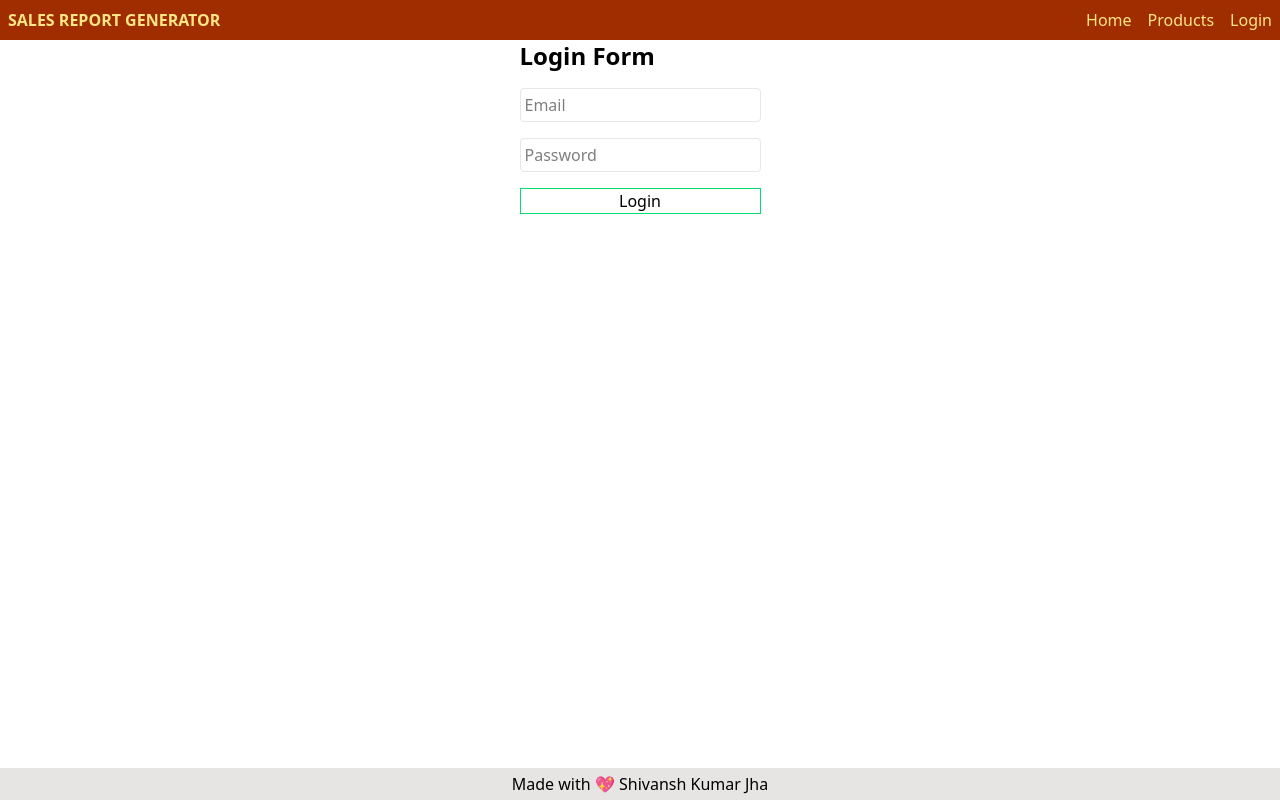
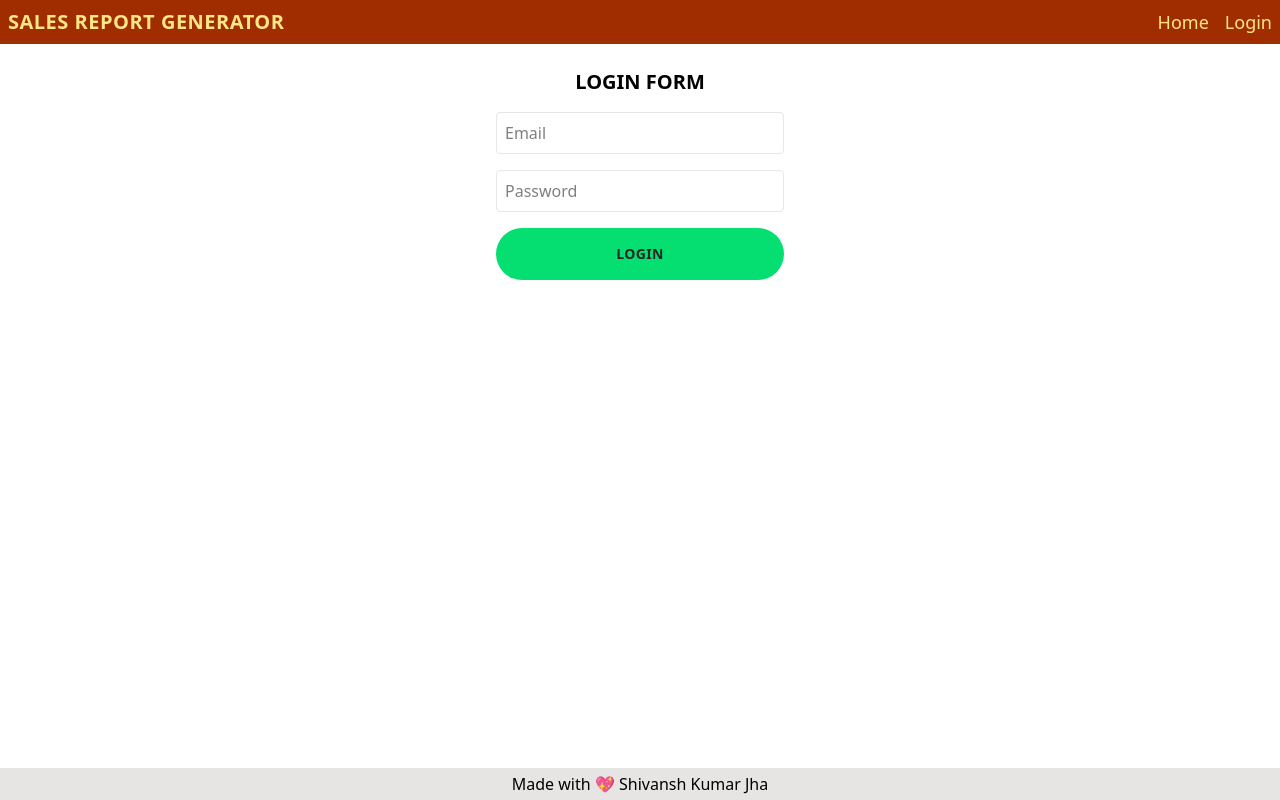
Before and after one commit to ShivanshKumarJha/SaleSmart, a React (Vite) app in the folder frontend/: page /login in a window 1280 px wide. Built offline with nearby package versions, Linux system fonts and the light colour scheme.

Commit message:
Added the Link Button, and designed the Header

```diff
--- /dev/null
+++ b/frontend/src/components/Header.jsx
@@ -0,0 +1,25 @@
+import React from 'react';
+import {useAuth} from "../hooks/useAuth.jsx";
+import LinkButton from "./LinkButton.jsx";
+import {Link} from "react-router-dom";
+
+const Header = () => {
+    const {isAuthenticated} = useAuth();
+    const toNav = isAuthenticated ? 'Logout' : 'Login';
+    const toNavigate = isAuthenticated ? '/logout' : '/login';
+
+    return (
+        <header className='flex items-center justify-between bg-orange-800 text-amber-200 p-2 '>
+            <h1 className='text-xl text-black-800 font-bold uppercase hover:text-amber-50'>
+                <Link to='/' className='tracking-wide'>Sales Report Generator</Link>
+            </h1>
+            <ul className='flex items-center justify-between space-x-4 text-lg'>
+                <LinkButton to='/'>Home</LinkButton>
+                {isAuthenticated && <LinkButton to='/app/product'>Products</LinkButton>}
+                <LinkButton to={toNavigate}>{toNav}</LinkButton>
+            </ul>
+        </header>
+    );
+};
+
+export default Header;
--- /dev/null
+++ b/frontend/src/components/LinkButton.jsx
@@ -0,0 +1,10 @@
+import React from 'react';
+import {Link} from "react-router-dom";
+
+const LinkButton = ({children, to}) => {
+    return (
+        <Link to={to} className='hover:text-amber-50'>{children}</Link>
+    );
+};
+
+export default LinkButton;
--- a/frontend/src/components/LoginForm.jsx
+++ b/frontend/src/components/LoginForm.jsx
@@ -29,17 +29,18 @@ const LoginForm = () => {
 
     return (
         <form className='flex flex-col justify-center gap-4' method='POST' onSubmit={handleSubmit}>
-            <h1 className='text-2xl font-bold'>Login Form</h1>
+            <h1 className='text-xl font-bold text-center uppercase'>Login form</h1>
 
             <input type='text' name='email' placeholder='Email' value={email}
                    onChange={(e) => setEmail(e.target.value)}
-                   className='border border-gray-200 rounded-sm p-1 text-black'/>
+                   className='border border-gray-200 rounded-sm p-2 text-black w-72'/>
 
             <input type='password' name='password' placeholder='Password' value={password}
                    onChange={(e) => setPassword(e.target.value)}
-                   className='border border-gray-200 rounded-sm p-1'/>
+                   className='border border-gray-200 rounded-sm p-2 text-black w-72'/>
 
-            <button type='submit' disabled={isLoading} className='border border-green-400 cursor-pointer'>
+            <button type='submit' disabled={isLoading}
+                    className='inline-block text-sm rounded-full bg-green-400 font-semibold uppercase tracking-wide text-stone-800 transition-colors duration-300 hover:bg-green-300 focus:bg-green-300 focus:outline-none focus:ring focus:ring-green-300 focus:ring-offset-2 cursor-pointer px-4 py-3 md:px-6 md:py-4'>
                 Login
             </button>
 
--- a/frontend/src/components/PageNav.jsx
+++ /dev/null
@@ -1,18 +0,0 @@
-import React from 'react';
-import {useAuth} from "../hooks/useAuth.jsx";
-
-const PageNav = () => {
-    const {isAuthenticated} = useAuth();
-    return (
-        <nav className='flex items-center justify-between bg-orange-800 text-amber-200 p-2'>
-            <h1 className='text-black-800 font-bold uppercase'>Sales Report Generator</h1>
-            <ul className='flex items-center justify-between space-x-4'>
-                <li>Home</li>
-                <li>Products</li>
-                <li>{isAuthenticated ? 'Logout' : 'Login'}</li>
-            </ul>
-        </nav>
-    );
-};
-
-export default PageNav;
--- a/frontend/src/pages/AppLayout.jsx
+++ b/frontend/src/pages/AppLayout.jsx
@@ -1,12 +1,12 @@
 import React from 'react';
 import {Outlet} from "react-router-dom";
-import PageNav from "../components/PageNav.jsx";
+import Header from "../components/Header.jsx";
 import Footer from "../components/Footer.jsx";
 
 const AppLayout = () => {
     return (
         <div className='flex flex-col justify-center h-screen'>
-            <PageNav/>
+            <Header/>
             <Outlet/>
             <Footer/>
         </div>
--- a/frontend/src/pages/HomePage.jsx
+++ b/frontend/src/pages/HomePage.jsx
@@ -1,13 +1,21 @@
 import React from 'react';
-import PageNav from "../components/PageNav.jsx";
+import Header from "../components/Header.jsx";
 import Footer from "../components/Footer.jsx";
 
 const HomePage = () => {
     return (
         <div className='flex flex-col justify-center h-screen'>
-            <PageNav/>
-            <main className='bg-orange-200 flex grow'>
-                This is the landing page of this website
+            <Header/>
+            {/* TODO Let's do in the future */}
+            {/*<main className='flex grow p-1 m-1'>
+                This is the landing page of this website and contains all the products added by different user.
+            </main>*/}
+            <main
+                className='flex grow bg-[url("/src/assets/bg.png")] bg-cover bg-center bg-no-repeat justify-center'
+            >
+                <p className='p-2 text-3xl font-bold text-black-800 uppercase text-center'>
+                    HOME PAGE
+                </p>
             </main>
             <Footer/>
         </div>
--- a/frontend/src/pages/Login.jsx
+++ b/frontend/src/pages/Login.jsx
@@ -1,13 +1,13 @@
 import React from 'react';
-import PageNav from "../components/PageNav.jsx";
+import Header from "../components/Header.jsx";
 import Footer from "../components/Footer.jsx";
 import LoginForm from "../components/LoginForm.jsx";
 
 const Login = () => {
     return (
         <div className='flex flex-col justify-center h-screen'>
-            <PageNav/>
-            <div className='flex items-start justify-center gap-4 grow'>
+            <Header/>
+            <div className='flex items-start justify-center gap-4 grow px-4 py-6'>
                 <LoginForm/>
             </div>
             <Footer/>
--- a/frontend/src/pages/Product.jsx
+++ b/frontend/src/pages/Product.jsx
@@ -2,8 +2,16 @@ import React from 'react';
 
 const Product = () => {
     return (
-        <main className='flex grow'>
+        /*<main className='flex grow m-1 p-1'>
             Product
+        </main>*/
+        /* TODO : Will work in design perspective in future */
+        <main
+            className='flex grow bg-[url("/src/assets/bg.png")] bg-cover bg-center bg-no-repeat justify-center'
+        >
+            <p className='p-2 text-3xl font-bold text-black-800 uppercase text-center'>
+                PRODUCT PAGE
+            </p>
         </main>
     );
 };
--- a/frontend/src/pages/Signup.jsx
+++ b/frontend/src/pages/Signup.jsx
@@ -1,11 +1,11 @@
 import React from 'react';
-import PageNav from "../components/PageNav.jsx";
+import Header from "../components/Header.jsx";
 import Footer from "../components/Footer.jsx";
 
 const Signup = () => {
     return (
         <div className='flex flex-col justify-center h-screen'>
-            <PageNav/>
+            <Header/>
             <main className='bg-orange-200 flex grow'>
                 This is the signup page of this website
             </main>
```
